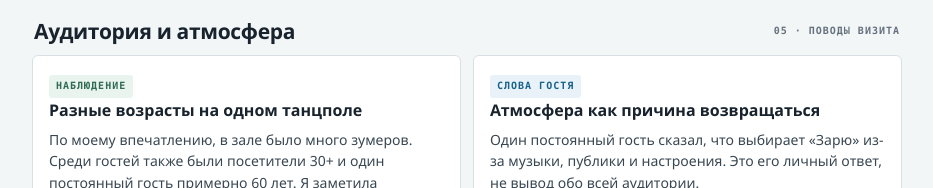
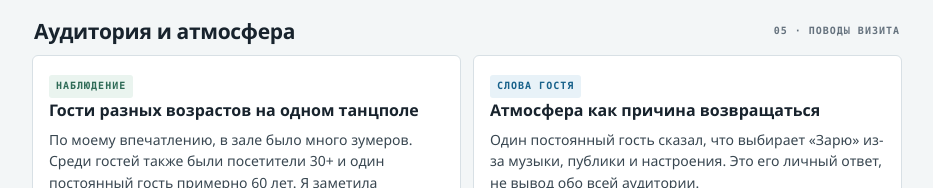
Before and after one commit to lyaoakyn-del/zarya, a plain HTML site: page 2026-11-15-visit-report.html in a window 1280 px wide. Shown: the part 3475-3663 px from the top of the page, without its empty margins (294-1227 px from the left). Drawn offline with Linux system fonts and the light colour scheme.

Commit message:
Improve audience card wording

```diff
--- a/2026-11-15-visit-report.html
+++ b/2026-11-15-visit-report.html
@@ -95,7 +95,7 @@ header{background:var(--navy);color:#f7f8f8;padding:28px max(24px,calc((100vw -
     <section class="section" id="audience" aria-labelledby="audience-title">
       <div class="section-head"><h2 id="audience-title">Аудитория и атмосфера</h2><span class="code">05 · ПОВОДЫ ВИЗИТА</span></div>
       <div class="audience">
-        <article class="aud-card"><span class="tag good">НАБЛЮДЕНИЕ</span><h3>Разные возрасты на одном танцполе</h3><p>По моему впечатлению, в зале было много зумеров. Среди гостей также были посетители 30+ и один постоянный гость примерно 60 лет. Я заметила студентов и более обеспеченных гостей. Молодёжь чаще приходила компаниями, люди постарше — по одному. В эту ночь танцевали гости разных возрастов, но молодёжи было больше.</p></article>
+        <article class="aud-card"><span class="tag good">НАБЛЮДЕНИЕ</span><h3>Гости разных возрастов на одном танцполе</h3><p>По моему впечатлению, в зале было много зумеров. Среди гостей также были посетители 30+ и один постоянный гость примерно 60 лет. Я заметила студентов и более обеспеченных гостей. Молодёжь чаще приходила компаниями, люди постарше — по одному. В эту ночь танцевали гости разных возрастов, но молодёжи было больше.</p></article>
         <article class="aud-card"><span class="tag">СЛОВА ГОСТЯ</span><h3>Атмосфера как причина возвращаться</h3><p>Один постоянный гость сказал, что выбирает «Зарю» из-за музыки, публики и настроения. Это его личный ответ, не вывод обо всей аудитории.</p></article>
       </div>
       <div class="panel" style="margin-top:10px"><p style="margin:0;color:#394751">В музыке чередовались знакомые хиты Димы Билана и старые треки Тимати с актуальными молодёжными песнями из TikTok. Отдельной программы не было: вечер держался на диджее, MC и танцполе.</p></div>
```
